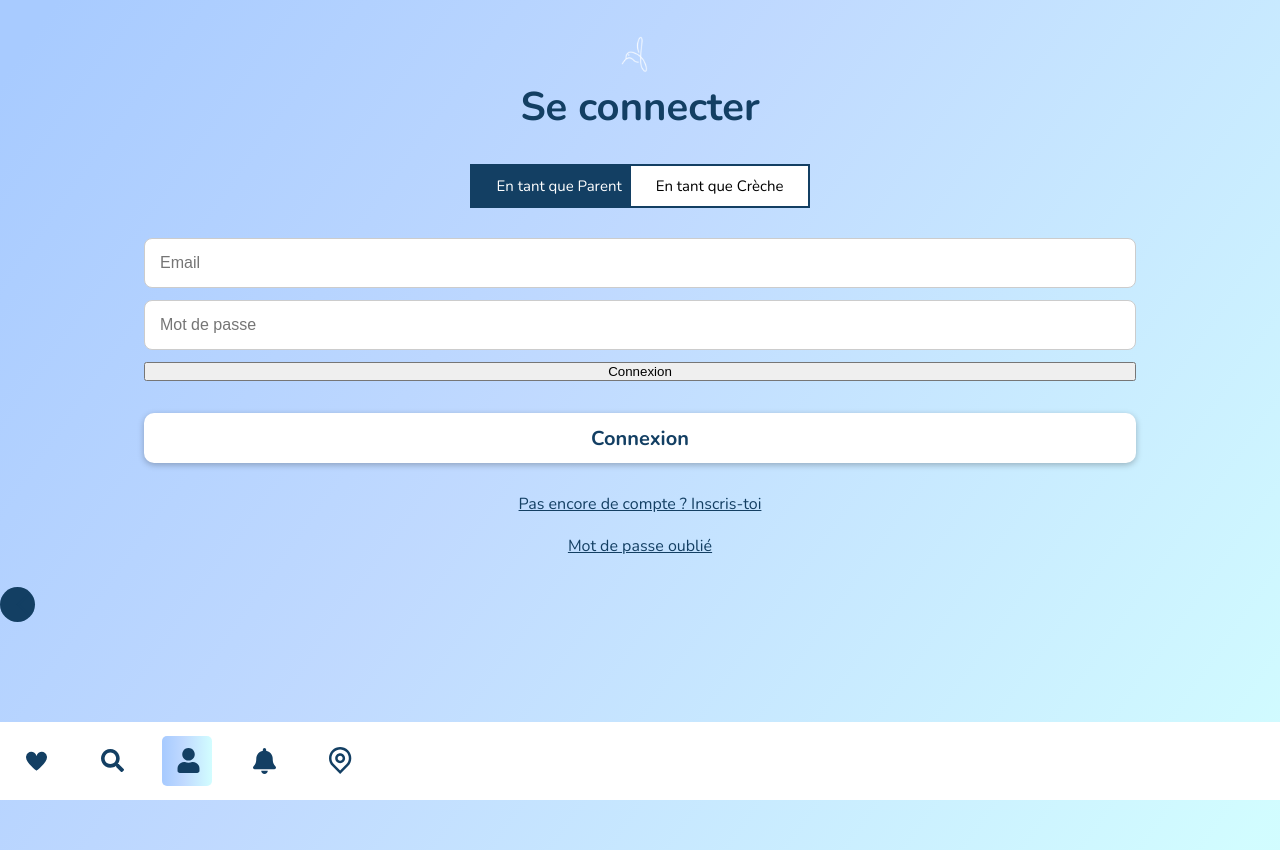
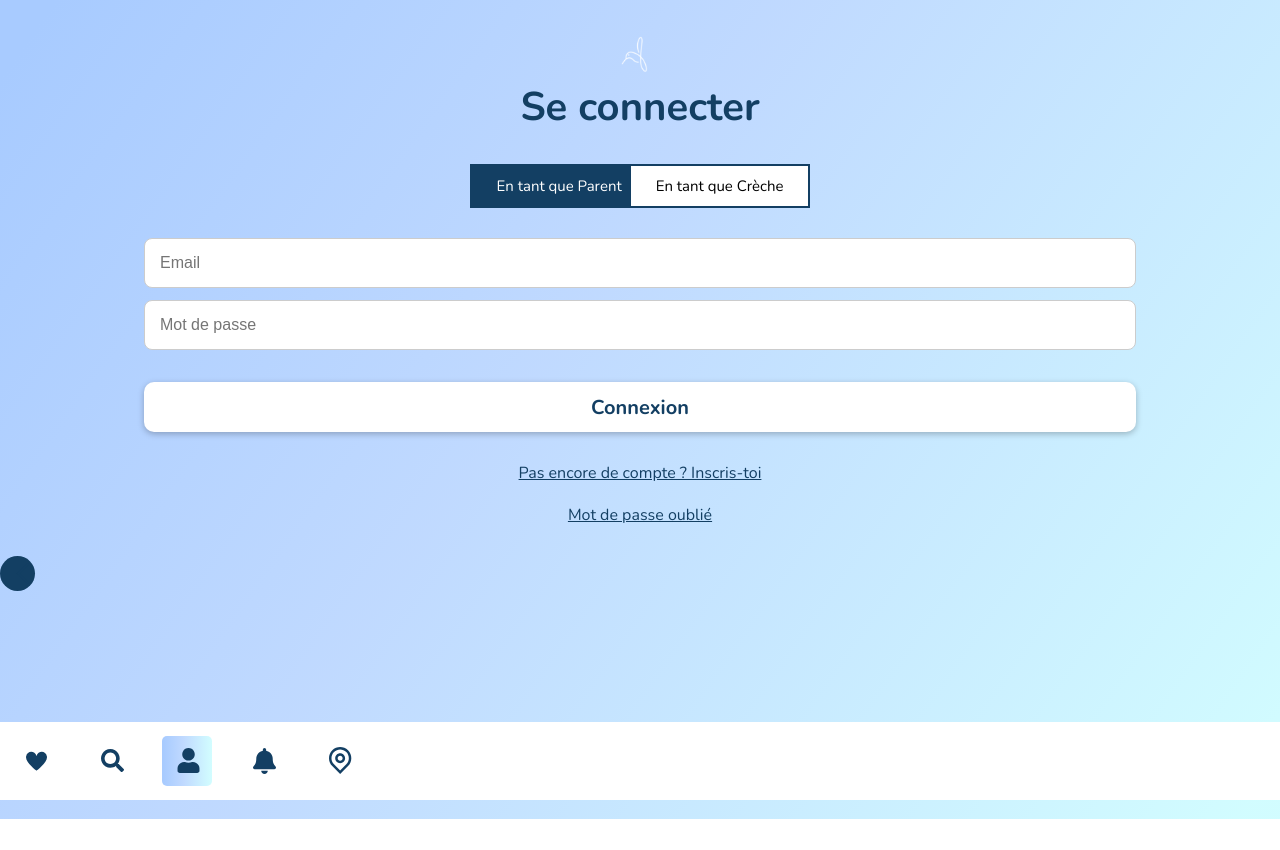
Before and after one commit to naiiipan44/Les-Petits-Nids, a React (Vite) app in the folder client/: page /loginandregister in a window 1280 px wide. After the commit the page ends 819 px from the top, so only its background shows below. Built offline with nearby package versions, Linux system fonts and the light colour scheme; a web font is replaced by a local one.

Commit message:
Update LoginPageComponent.tsx
Button connexion deleted

```diff
--- a/client/src/components/LoginPageComponent.tsx
+++ b/client/src/components/LoginPageComponent.tsx
@@ -43,15 +43,6 @@ function LoginPageComponent() {
         placeholder="Mot de passe"
         className="input-field"
       />
-      <button type="button" onClick={handleUser}>
-        {user ? (
-          <Link to={"/profile"}>
-            <p>{user.role}</p>
-          </Link>
-        ) : (
-          <p>Connexion</p>
-        )}
-      </button>
       <button className="button-secondary form-validation-button" type="submit">
         Connexion
       </button>
```
